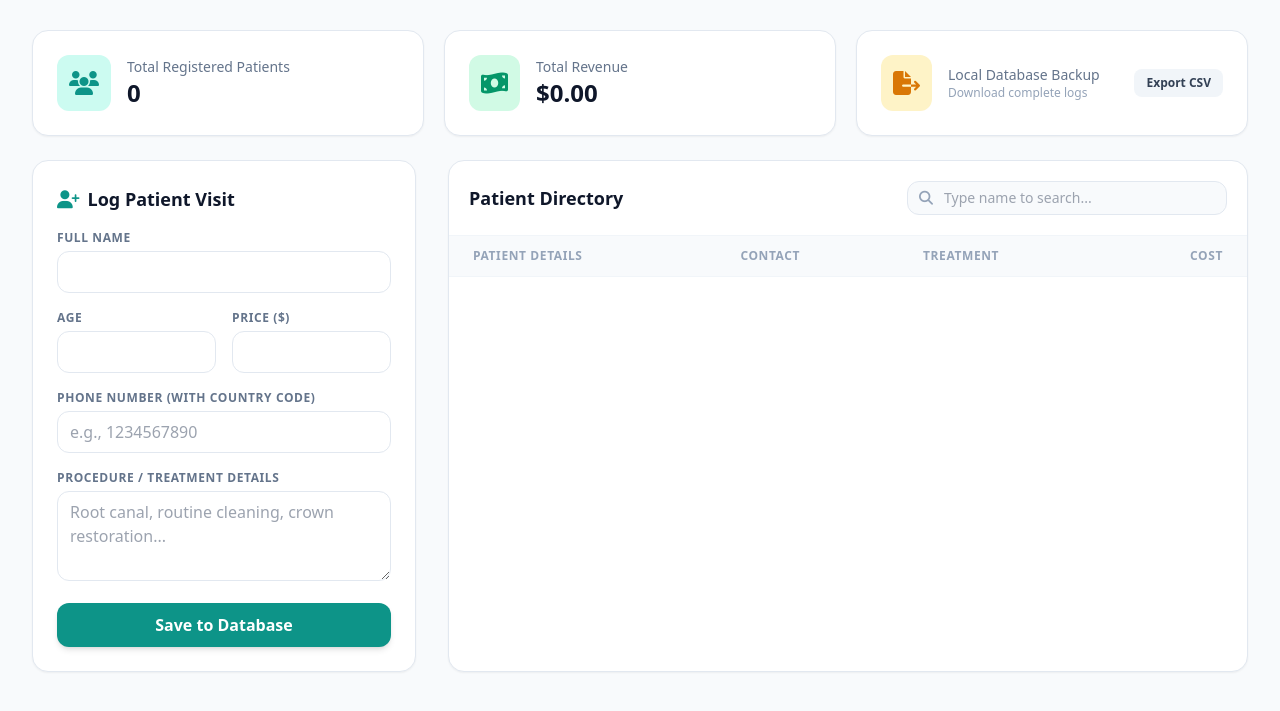
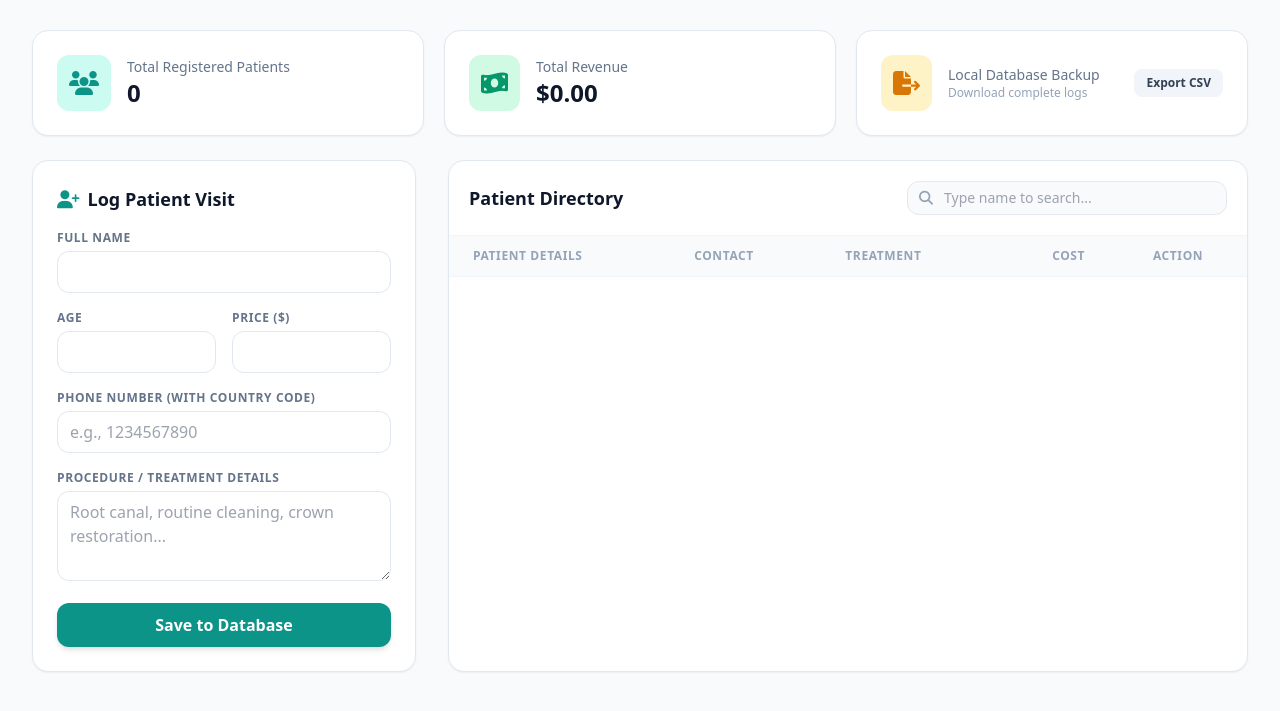
Before and after one commit to themchf/YourDentist, a plain HTML site: page index.html in a window 1280 px wide. Shown: the part 67-778 px from the top of the page. Drawn offline with nearby package versions, Linux system fonts and the light colour scheme; no server answers.

Commit message:
Update index.html

```diff
--- a/index.html
+++ b/index.html
@@ -105,12 +105,13 @@
                     </div>
                     <div class="overflow-x-auto flex-grow">
                         <table class="w-full text-left border-collapse">
-                            <thead>
-                                <tr class="bg-slate-50 text-slate-400 text-xs font-bold uppercase tracking-wider border-b border-slate-100">
+                            <thead class="bg-slate-50 text-slate-400 text-xs font-bold uppercase tracking-wider border-b border-slate-100">
+    <tr>
         <th class="px-6 py-3">Patient Details</th>
         <th class="px-6 py-3">Contact</th>
         <th class="px-6 py-3">Treatment</th>
         <th class="px-6 py-3 text-right">Cost</th>
+        <th class="px-6 py-3 text-center">Action</th>
     </tr>
 </thead>
                             <tbody id="patient-table-body" class="divide-y divide-slate-100 text-sm font-medium text-slate-700">
```
Lines whose indentation alone changed are shown as unchanged.
